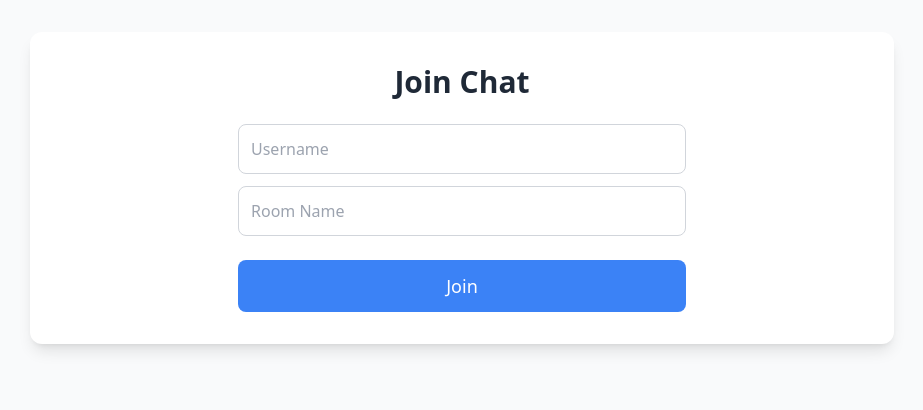
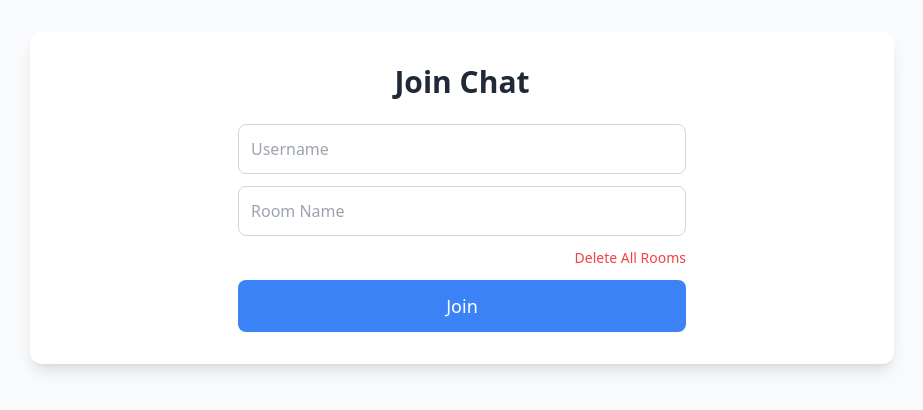
Before and after one commit to BTKcreations/simple_chat_app, a Flask app: page / in a window 1280 px wide. Shown: the top 410 px of the page, without its empty margins (178-1101 px from the left). Run offline with Flask 3, Linux system fonts and the light colour scheme; some libraries are stand-ins or nearby versions.

```diff
--- a/templates/index.html
+++ b/templates/index.html
@@ -20,6 +20,12 @@
                            class="w-full p-3 border border-gray-300 rounded-lg focus:outline-none focus:ring-2 focus:ring-blue-400 focus:border-transparent">
                     <div id="recent-rooms" class="space-y-2">
                         <!-- Recent rooms will be listed here -->
+                    </div>
+                    <div class="flex justify-end">
+                        <button onclick="deleteAllRooms()"
+                                class="text-red-500 hover:text-red-600 text-sm font-medium">
+                            Delete All Rooms
+                        </button>
                     </div>
                     <button onclick="joinRoom()"
                             class="w-full bg-blue-500 text-white py-3 px-4 rounded-lg hover:bg-blue-600 transition duration-200 font-medium text-lg">
@@ -92,13 +98,49 @@
                 roomDiv.className = 'flex justify-between items-center bg-gray-50 p-2 rounded-lg';
                 roomDiv.innerHTML = `
                     <span class="text-gray-700">${roomName}</span>
-                    <button onclick="joinExistingRoom('${roomName}')"
-                            class="text-blue-500 hover:text-blue-600 text-sm font-medium">
-                        Rejoin
-                    </button>
+                    <div class="flex gap-2">
+                        <button onclick="joinExistingRoom('${roomName}')"
+                                class="text-blue-500 hover:text-blue-600 text-sm font-medium px-2 py-1 rounded">
+                            Rejoin
+                        </button>
+                        <button onclick="deleteRoom('${roomName}')"
+                                class="text-red-500 hover:text-red-600 text-sm font-medium px-2 py-1 rounded">
+                            Delete
+                        </button>
+                    </div>
                 `;
                 recentRoomsDiv.appendChild(roomDiv);
             });
+        }
+
+        // Delete a specific room
+        function deleteRoom(roomName) {
+            if (confirm(`Are you sure you want to delete the room "${roomName}" and all its messages?`)) {
+                const rooms = JSON.parse(localStorage.getItem(ROOMS_KEY));
+                delete rooms[roomName];
+                localStorage.setItem(ROOMS_KEY, JSON.stringify(rooms));
+
+                // If we're currently in the room being deleted, leave it
+                if (currentRoom === roomName) {
+                    leaveRoom();
+                }
+
+                updateRecentRoomsList();
+            }
+        }
+
+        // Delete all rooms
+        function deleteAllRooms() {
+            if (confirm('Are you sure you want to delete all rooms and their messages? This cannot be undone.')) {
+                localStorage.setItem(ROOMS_KEY, JSON.stringify({}));
+
+                // If we're in a room, leave it
+                if (currentRoom) {
+                    leaveRoom();
+                }
+
+                updateRecentRoomsList();
+            }
         }
 
         // Join an existing room
```
